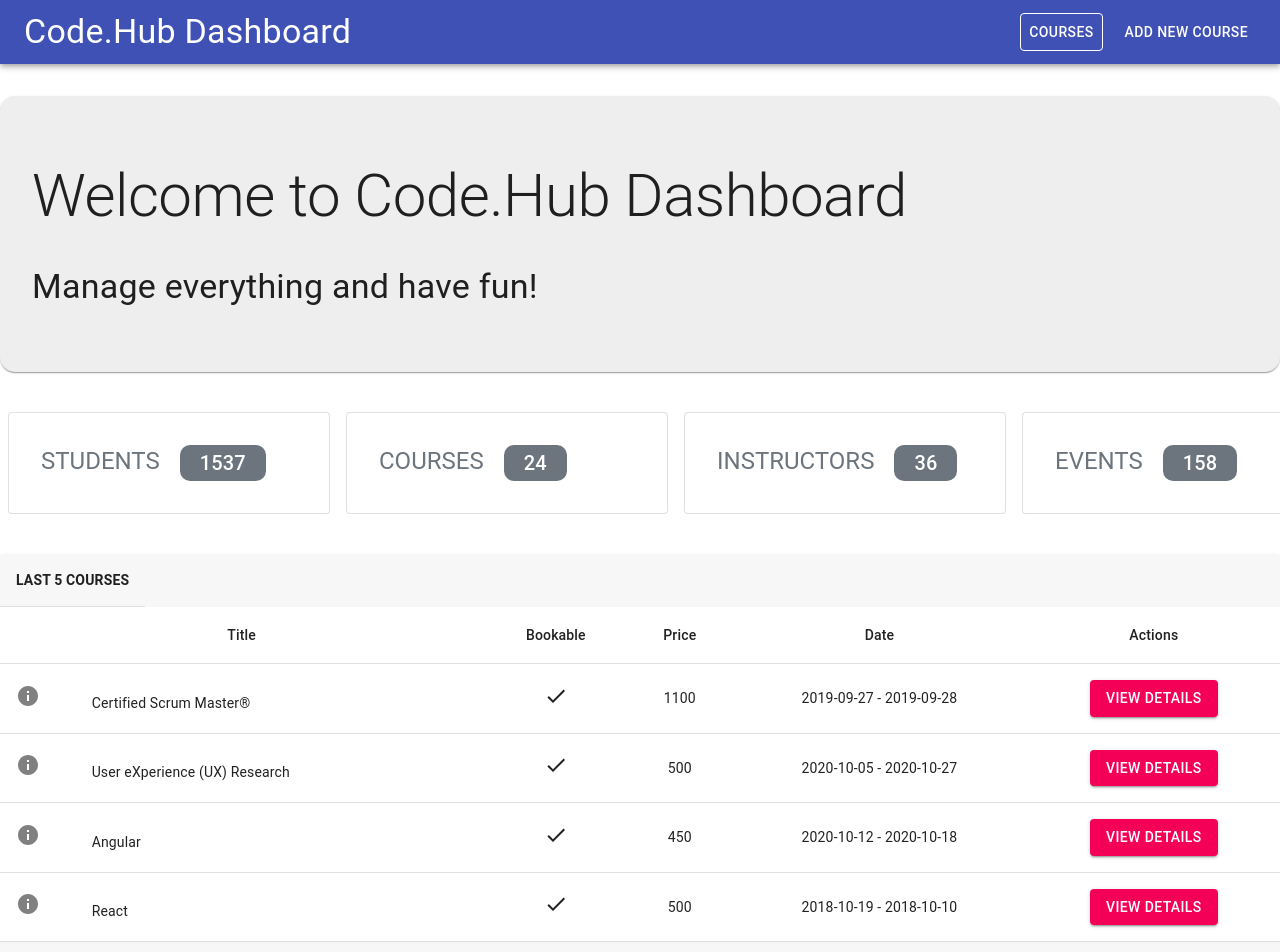
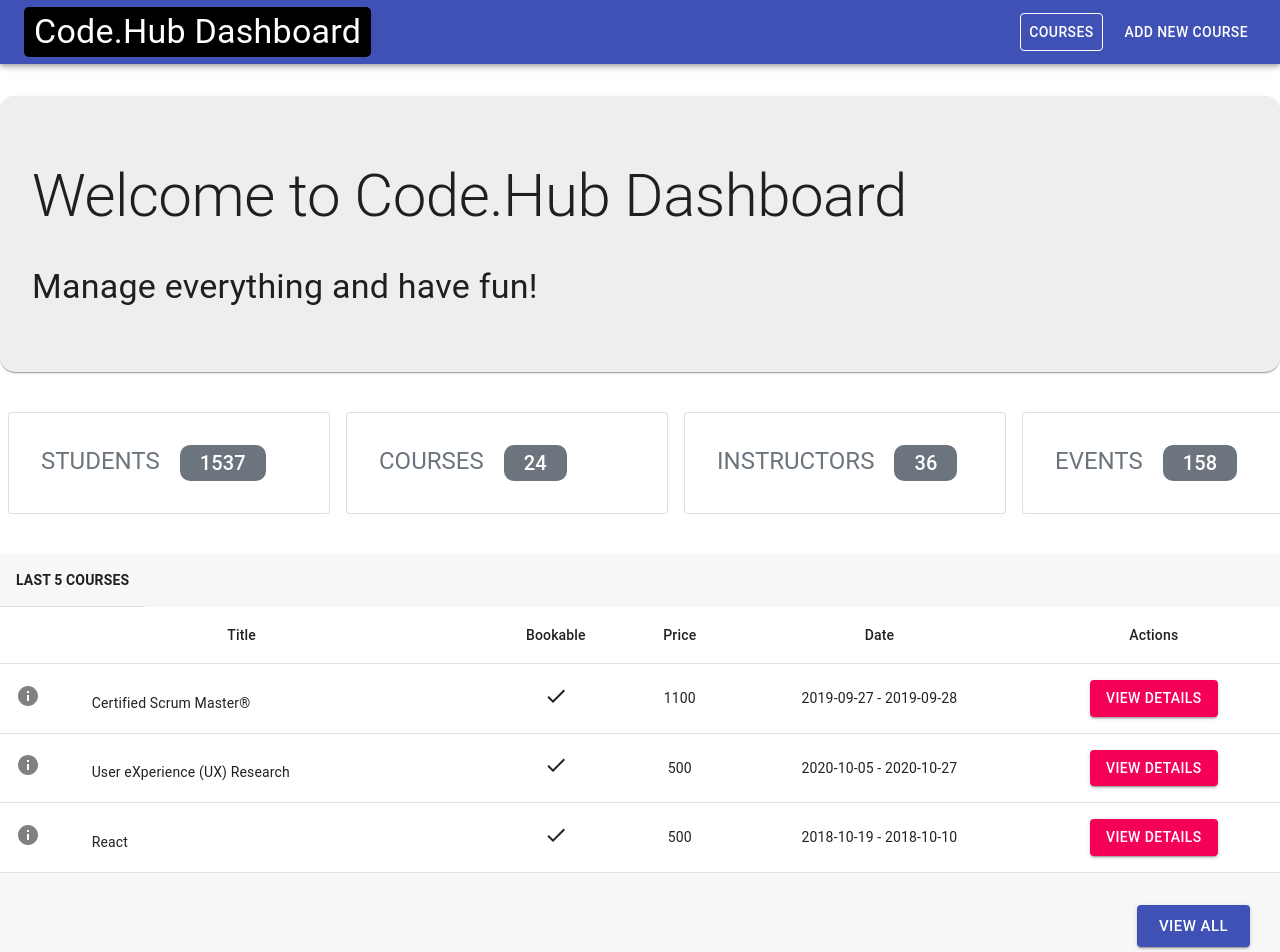
Before and after one commit to elmapaul/pfizer-test-project, a React (Create React App) app: page / in a window 1280 px wide. Shown: the top 952 px of the page. Built offline with nearby package versions, Linux system fonts and the light colour scheme; data requests are answered from the project's data file.

Commit message:
Delete course functionality added, plus minor updates

```diff
--- a/db.json
+++ b/db.json
@@ -36,7 +36,9 @@
       },
       "duration": "2 days",
       "open": true,
-      "instructors": ["01"],
+      "instructors": [
+        "01"
+      ],
       "description": "<p>This <strong>innovative Scrum class</strong> won’t be like any other you’ve heard of, with an unconventional focus on the deeply human foundations at work in teams building stuff together.</p><p>This two-day seminar is designed to give aspiring and beginning ScrumMasters and team members the foundations of Scrum and Agile practice. Chock full of exercises, the seminar creates lasting memories and learnings you can carry through into your team so you can avoid common Agile pitfalls. The seminar is designed and taught by <strong>Jim Coplien</strong>, <strong>author of Organizational Patterns and Lean/Agile Process and Architecture Coach</strong>.</p>"
     },
     {
@@ -53,25 +55,11 @@
       },
       "duration": "4 Fridays and 4 Saturdays",
       "open": true,
-      "instructors": ["01", "02"],
+      "instructors": [
+        "01",
+        "02"
+      ],
       "description": "<p>Do you want to <strong>design products based on opinions or based on evidence</strong>?</p><p>In this course you will learn how <strong>UX research</strong> builds products that users really need, can and want to use!</p>"
-    },
-    {
-      "id": "03",
-      "title": "Angular",
-      "imagePath": "/angular.png",
-      "price": {
-        "normal": 450,
-        "early_bird": 400
-      },
-      "dates": {
-        "start_date": "2020-10-12",
-        "end_date": "2020-10-18"
-      },
-      "duration": "2 Wednesdays and 3 Saturdays",
-      "open": true,
-      "instructors": ["02"],
-      "description": "<p>This code.learn program&nbsp;covers introductory and advanced <strong>Angular</strong> topics through extensive hands-on sessions and guidance from senior developers.</p>"
     },
     {
       "id": "04",
@@ -87,7 +75,9 @@
       },
       "duration": "2 Fridays and 4 Saturdays",
       "open": true,
-      "instructors": ["01"],
+      "instructors": [
+        "01"
+      ],
       "description": "<p>This is a certified program by Athens Tech College, the first educational institution in Greece that specialises in computer science and ICT studies.</p><p>Participant’s registration (payment’s completion) implies full compliance and acceptance of Code.Learn Terms &amp; Conditions.</p>"
     }
   ],
@@ -102,7 +92,10 @@
       "email": "tsevdosjohn@gmail.com",
       "dob": "1982-02-26",
       "bio": "front-end developer from Athens, Greece",
-      "hobbies": ["football", "movies"],
+      "hobbies": [
+        "football",
+        "movies"
+      ],
       "linkedin": "https://www.linkedin.com/sample"
     },
     {
@@ -116,7 +109,9 @@
       "email": "inikolakopoulos@codehub.gr",
       "dob": "1977-05-19",
       "bio": "Co-Founder Code.Hub",
-      "hobbies": ["movies"],
+      "hobbies": [
+        "movies"
+      ],
       "linkedin": "https://www.linkedin.com/sample"
     }
   ]
--- a/package.json
+++ b/package.json
@@ -5,6 +5,7 @@
   "dependencies": {
     "@material-ui/core": "^4.11.0",
     "@material-ui/icons": "^4.9.1",
+    "@material-ui/lab": "^4.0.0-alpha.56",
     "@testing-library/jest-dom": "^5.11.4",
     "@testing-library/react": "^11.1.0",
     "@testing-library/user-event": "^12.1.10",
--- a/src/App.js
+++ b/src/App.js
@@ -1,6 +1,6 @@
 import NavBar from './components/NavBar';
 import CourseDetails from "./components/course/CourseDetails";
-import NewCourseForm from "./components/course/CreateCourseForm";
+import NewCourseForm from "./components/course/CourseForm";
 import GridList from "./components/course/GridList";
 import Main from "./components/dashboard/Main";
 import React from "react";
@@ -24,6 +24,11 @@
                 />
                 <Route
                     exact
+                    path={ROUTES.COURSE_EDIT}
+                    component={(course) => NewCourseForm(course)}
+                />
+                <Route
+                    exact
                     path={ROUTES.COURSES_ALL}
                     component={GridList}
                 />
--- a/src/components/NavBar.js
+++ b/src/components/NavBar.js
@@ -4,7 +4,7 @@
 import Toolbar from '@material-ui/core/Toolbar';
 import Typography from '@material-ui/core/Typography';
 import Button from '@material-ui/core/Button';
-import {COURSES_ALL, COURSE_NEW} from "../shared/routes";
+import {COURSES_ALL, COURSE_NEW, DASHBOARD} from "../shared/routes";
 import {Link} from "react-router-dom";
 
 const useStyles = makeStyles((theme) => ({
@@ -16,10 +16,17 @@
     },
     title: {
         flexGrow: 1,
+        background: 'black',
+        borderRadius: 5,
+        padding: "4px 10px",
     },
     btnCourses: {
         border: '1px solid white',
         marginRight: '1em'
+    },
+    link: {
+        textDecoration: "none",
+        color: "inherit"
     }
 }));
 
@@ -29,17 +36,24 @@
     return (
         <div className={classes.root}>
             <AppBar position="static">
-                <Toolbar>
+                <Toolbar style={{display: "flex", justifyContent: "space-between"}}>
+                    <span>
+                        <Link to={DASHBOARD} style={{textDecoration: "none", color: "inherit"}}>
                             <Typography variant="h4" className={classes.title}>
                                 Code.Hub Dashboard
                             </Typography>
-                    <Link to={COURSES_ALL} style={{textDecoration: "none", color: "inherit"}}>
+                        </Link>
+                    </span>
+
+                    <span>
+                        <Link to={COURSES_ALL} className={classes.link}>
                             <Button color="inherit" className={classes.btnCourses}>Courses</Button>
                         </Link>
 
-                    <Link to={COURSE_NEW} style={{textDecoration: "none", color: "inherit"}}>
+                        <Link to={COURSE_NEW} className={classes.link}>
                             <Button color="inherit">Add new course</Button>
                         </Link>
+                    </span>
                 </Toolbar>
             </AppBar>
         </div>
--- a/src/components/course/CourseDetails.js
+++ b/src/components/course/CourseDetails.js
@@ -1,4 +1,4 @@
-import React, { useState, useEffect } from 'react';
+import React, { useState, useEffect} from 'react';
 import {makeStyles} from '@material-ui/core/styles';
 import Card from '@material-ui/core/Card';
 import CardHeader from '@material-ui/core/CardHeader';
@@ -9,8 +9,10 @@
 import CheckIcon from "@material-ui/icons/Check";
 import CircularProgress from '@material-ui/core/CircularProgress';
 import axios from "axios";
-import {API_HOST_NAME} from "../../shared/routes";
-import {useParams} from "react-router-dom";
+import {API_HOST_NAME, COURSE_EDIT} from "../../shared/routes";
+import {Link, useParams, useHistory} from "react-router-dom";
+import Snackbar from "@material-ui/core/Snackbar";
+import MuiAlert from '@material-ui/lab/Alert';
 
 const useStyles = makeStyles((theme) => ({
     media: {
@@ -32,21 +34,27 @@
     }
 }));
 
+function Alert(props) {
+    return <MuiAlert elevation={6} variant="filled" {...props} />;
+}
+
 export default function RecipeReviewCard() {
     const classes = useStyles();
     const [loading, setLoading] = useState(true);
     const [course, setCourse] = useState({});
     const [instructors, setInstructors] = useState([]);
+    const [snackIsOpen, setSnackIsOpen] = useState(false);
 
+    const history = useHistory();
     const { id } = useParams();
 
     useEffect(() => {
+        // Build specific URL with id
         const url = `${API_HOST_NAME}/courses/${("0" + id).slice(-2)}`;
 
         axios.get(url)
             .then(({data}) => {
                 const courseDetails = data;
-                console.log('course details', data);
                 setCourse(courseDetails);
 
                 // Fetch all instructors
@@ -63,6 +71,20 @@
             .catch(_ => console.log('Error with courses fetching!'))
             .finally(() => setLoading(false));
     }, []);
+
+    const handleDeleteCourse = async (id) => {
+        try{
+            await axios.delete(`${API_HOST_NAME}/courses/${id}`);
+
+            setSnackIsOpen(true);
+
+            setTimeout(() => {
+                history.goBack();
+            }, 1500);
+        } catch {
+            console.log("Error with deleting course!");
+        }
+    };
 
     if (loading) {
         return (
@@ -124,10 +146,15 @@
                         </p>
 
                         <div className={classes.mb20}>
-                            <Button variant="contained" color="default">
-                                Edit
-                            </Button>
-                            <Button variant="contained" color="secondary" style={{marginLeft: "1em"}}>
+                            <Link to={{
+                                pathname: COURSE_EDIT,
+                                course
+                            }} style={{textDecoration: "none"}}>
+                                <Button variant="contained" color="default">
+                                    Edit
+                                </Button>
+                            </Link>
+                            <Button onClick={() => handleDeleteCourse(course?.id)} variant="contained" color="secondary" style={{marginLeft: "1em"}}>
                                 Delete
                             </Button>
                         </div>
@@ -160,6 +187,12 @@
                     </CardContent>
                 </Card>
             }
+
+            <Snackbar open={snackIsOpen} autoHideDuration={6000}>
+                <Alert severity="info">
+                    Course has been removed successfully!
+                </Alert>
+            </Snackbar>
         </>
     );
 }
--- a/src/components/course/CreateCourseForm.js
+++ b/src/components/course/CourseForm.js
@@ -53,10 +53,11 @@
     "description": ""
 };
 
-export default function ValidationTextFields() {
+export default function CourseForm({location}) {
     const classes = useStyles();
 
-    const [newCourse, setNewCourse] = useState(courseShape);
+    const { course } = location;
+    const [newCourse, setNewCourse] = useState(course || courseShape);
 
     const {
         title,
@@ -65,7 +66,6 @@
         duration,
         description,
         price,
-        dates,
         open: isOpen,
     } = newCourse;
 
--- a/src/components/dashboard/TableGrid.js
+++ b/src/components/dashboard/TableGrid.js
@@ -50,7 +50,7 @@
                 </TableHead>
 
                 <TableBody>
-                    {courses && courses?.map(({id, title, price, dates, open}) => (
+                    {courses && courses?.slice(-5)?.map(({id, title, price, dates, open}) => (
                         <TableRow key={id}>
                             <TableCell component="th">
                                 <InfoIcon style={{color: 'gray', marginRight: '2em'}} /> {title}
--- a/src/shared/routes.js
+++ b/src/shared/routes.js
@@ -4,6 +4,7 @@
 
 export const DASHBOARD = "/";
 export const COURSE_NEW = "/course/new";
+export const COURSE_EDIT = "/course/edit";
 export const COURSE_BASE_PATH = "/course";
 export const COURSES_ALL = "/course/all";
 export const API_HOST_NAME = "http://localhost:3001";
```
Also changed, not shown: 1 other file (tests, documents, lock files or other folders). Lines whose indentation alone changed are shown as unchanged.
